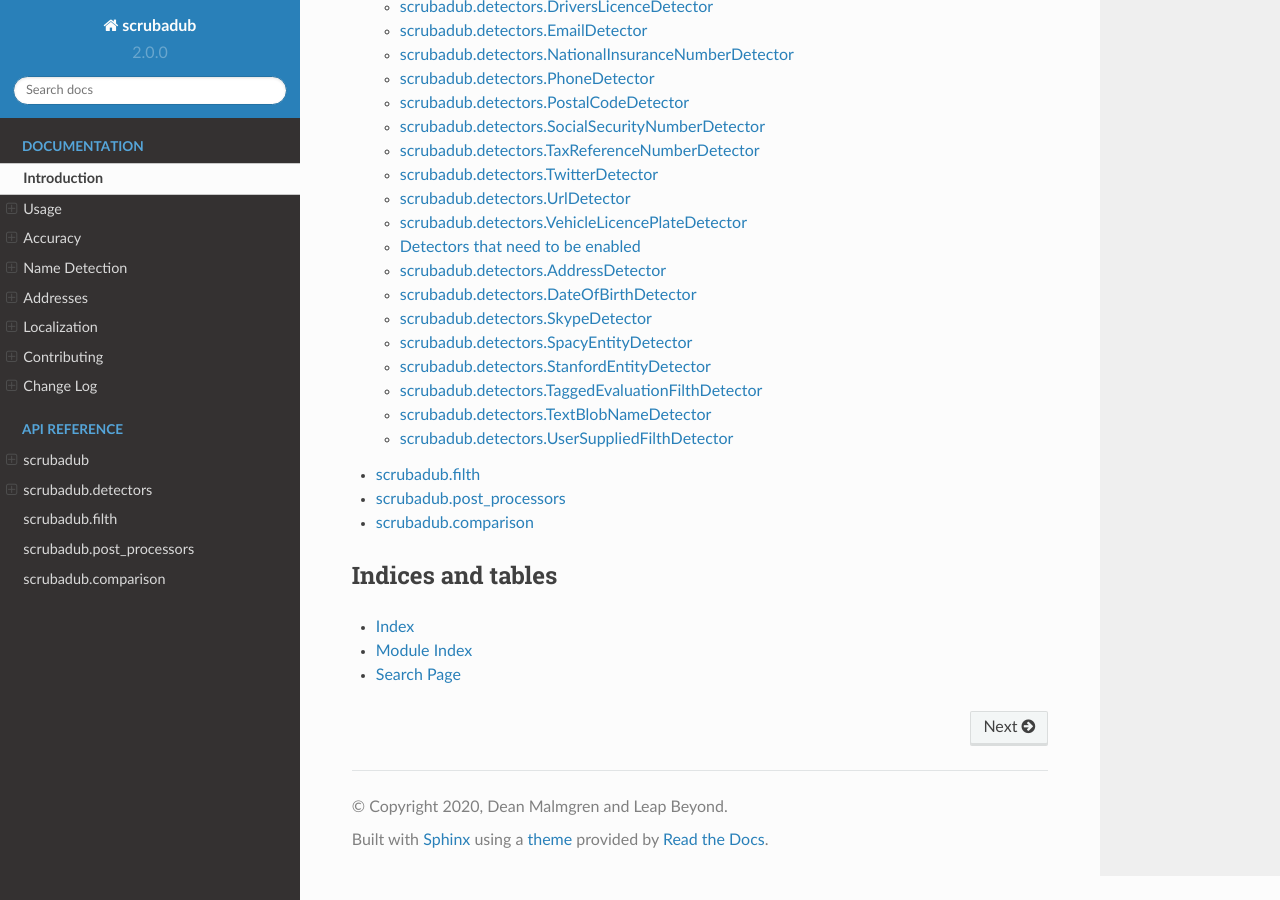
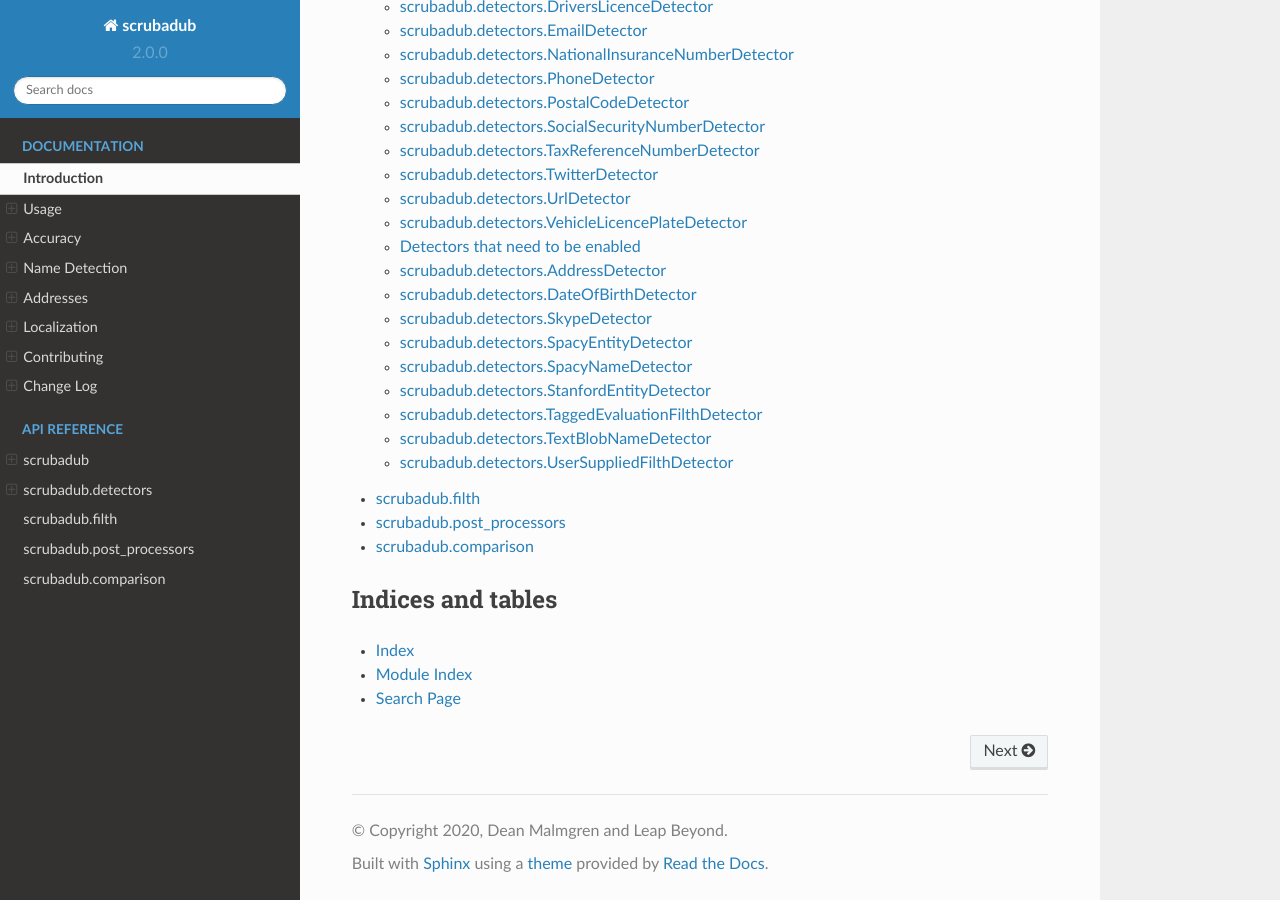
Before and after one commit to LeapBeyond/scrubadub, a Sphinx documentation site: the page built from docs/index.rst, in a window 1280 px wide and 900 px high, scrolled down 3837 px. Built offline with Sphinx 7.4.7 and the Read the Docs theme 2.0.0, drawn with Linux system fonts in a browser that asks for light colours.

Commit message:
added NameTitle detector to documentation

```diff
--- a/docs/api_scrubadub_detectors.rst
+++ b/docs/api_scrubadub_detectors.rst
@@ -123,6 +123,11 @@ scrubadub.detectors.SpacyEntityDetector
 
 .. autoclass:: scrubadub.detectors.SpacyEntityDetector
 
+scrubadub.detectors.SpacyNameDetector
+---------------------------------------
+
+.. autoclass:: scrubadub.detectors.spacy_name_title.SpacyNameDetector
+
 scrubadub.detectors.StanfordEntityDetector
 ------------------------------------------
 
```
